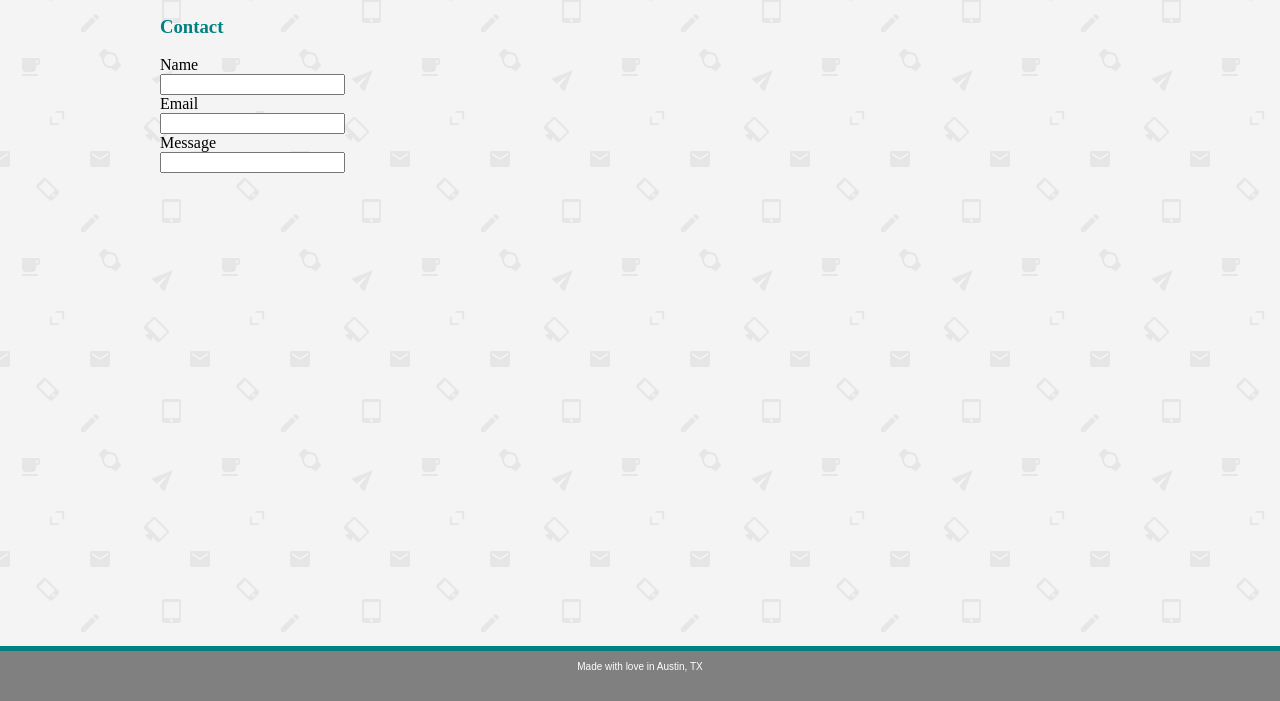
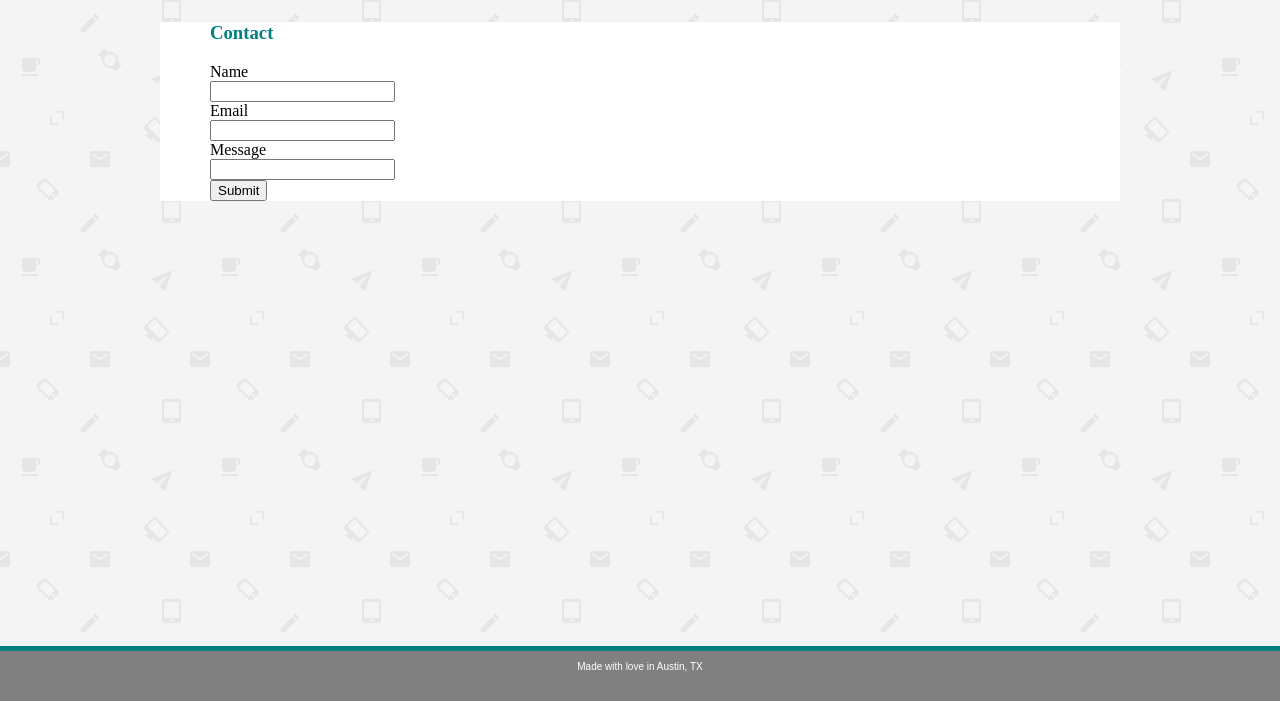
Before and after one commit to kennyv80/Basic-Portfolio, a plain HTML site: page contact.html in a window 1280 px wide. Shown: the part 99-800 px from the top of the page. Drawn offline with Linux system fonts and the light colour scheme.

Commit message:
Updates to form styling

```diff
--- a/contact.css
+++ b/contact.css
@@ -4,6 +4,7 @@ header {
     border: #cccccc;
     font-family: 'Georgia', Times, "Times New Roman", serif;
     border-bottom-style: solid;
+}
 
 .footer {
     position: fixed;
--- a/contact.html
+++ b/contact.html
@@ -19,10 +19,8 @@
                 </header>
             </div>
 
-            <meta name="viewport" content="width=device-width, initial-scale=1">
-
+            <section>
             <h3>Contact</h3>
-
                 <div class="container">
                         <form>
                             Name<br>
@@ -31,8 +29,10 @@
                             <input type="text" name="email"><br>
                             Message<br>
                             <input type="text" name="message"><br>
+                            <input type="submit" value="Submit">
                         </form>
                 </div>
+            </section>
 
             <div class="footer">
                     <p>Made with love in Austin, TX</p>
```
Lines whose indentation alone changed are shown as unchanged.
